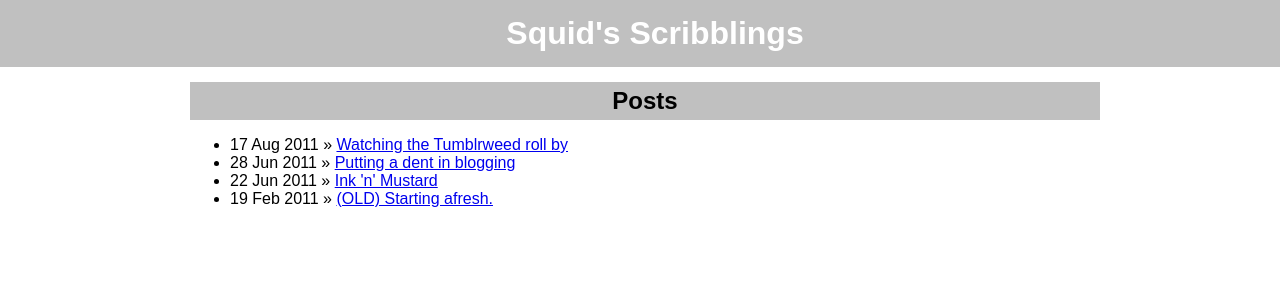
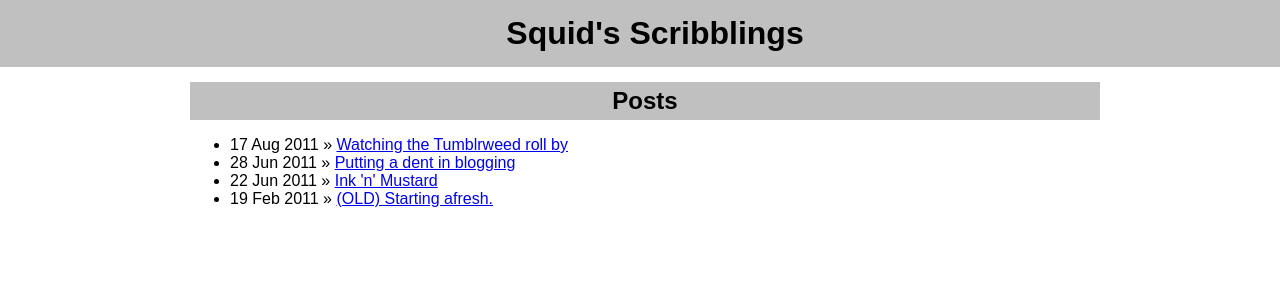
Before and after one commit to jesskay/psquid.net, a Jekyll site: the page built from index.html, in a window 1280 px wide. Shown: the top 300 px of the page. Built offline with Jekyll 4.4.1, drawn with Linux system fonts in a browser that asks for light colours.

Commit message:
Colour change complete, I missed a bit.

```diff
--- a/css/clean_ink.css
+++ b/css/clean_ink.css
@@ -21,7 +21,7 @@ h2 {
 }
 
 h1 a, h2 a {
-  color: rgb(255, 255, 255);
+  color: rgb(0, 0, 0);
   text-decoration: none;
 }
 
```
